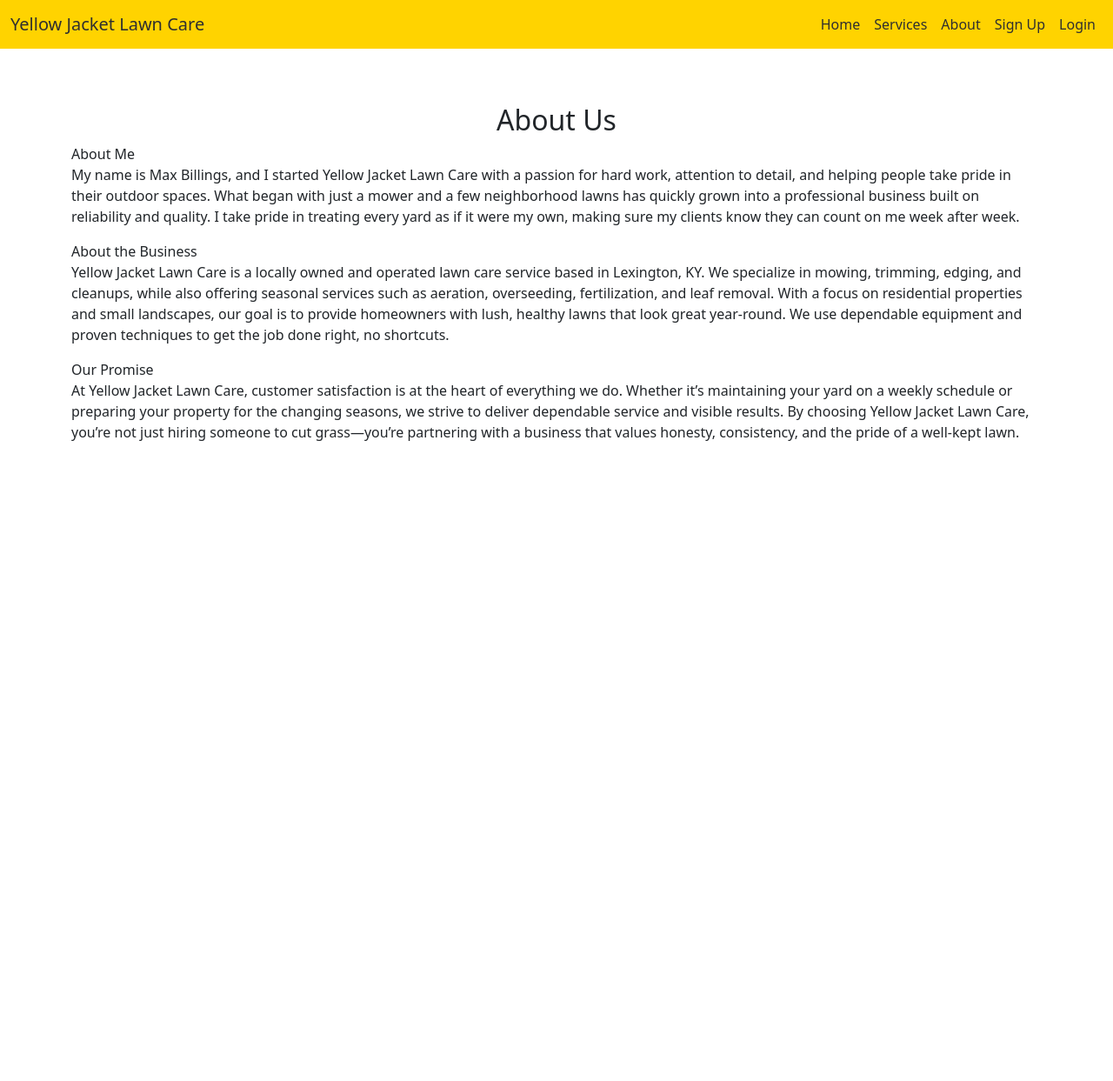
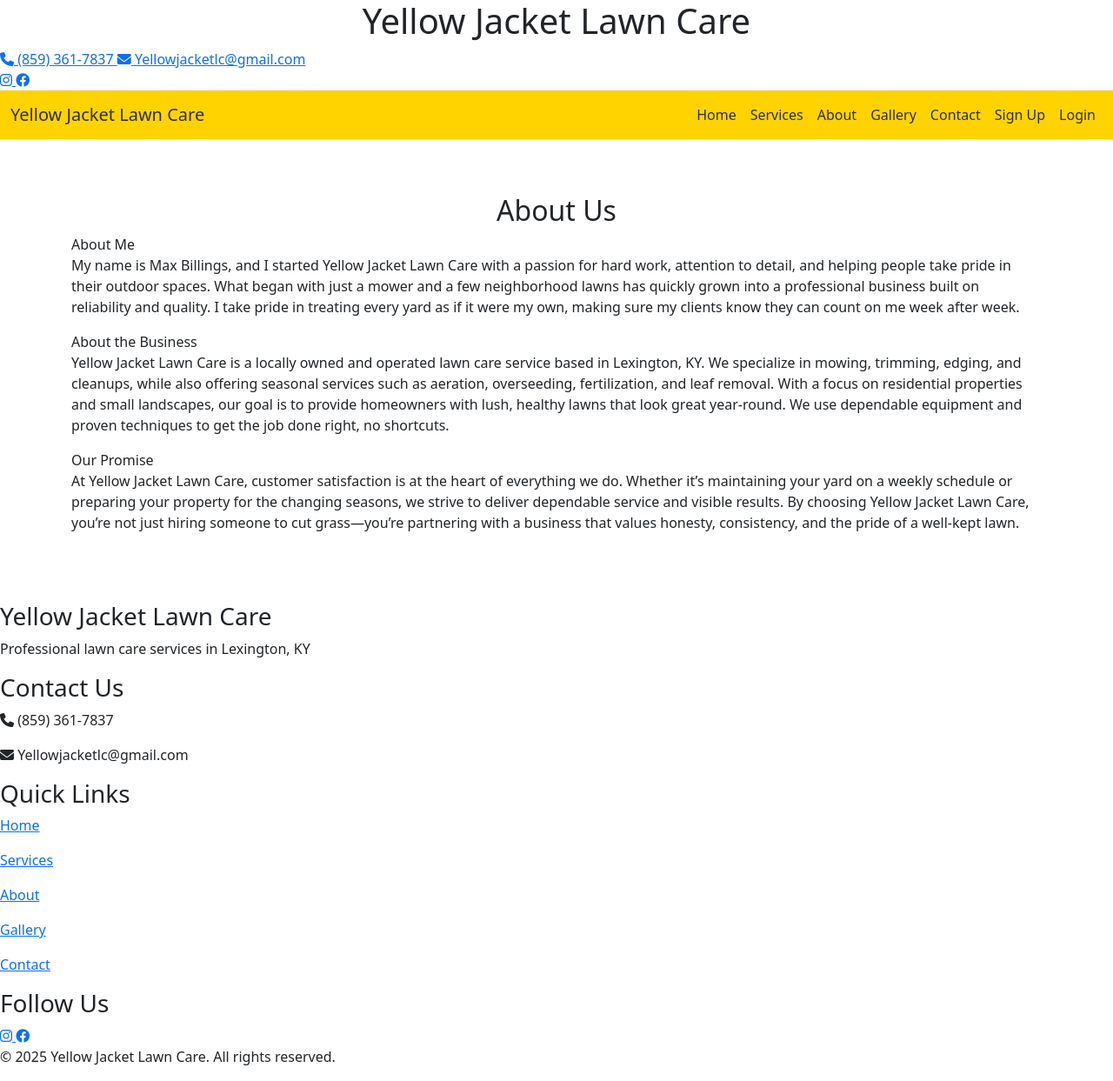
Before and after one commit to Ben-Meredith/lawn, a Flask app: page /about in a window 1280 px wide. Shown: the whole page at 87% size. Before the commit the page ends 507 px from the top, so only its background shows below. Run offline with Flask 3, Linux system fonts and the light colour scheme.

Commit message:
Update base.html

```diff
--- a/templates/base.html
+++ b/templates/base.html
@@ -5,13 +5,43 @@
     <meta name="viewport" content="width=device-width, initial-scale=1.0">
     <title>{% block title %}Yellow Jacket Lawn Care{% endblock %}</title>
     <link rel="stylesheet" href="{{ url_for('static', filename='style.css') }}">
-    <!-- Optional: Bootstrap CDN for styling -->
     <link href="https://cdn.jsdelivr.net/npm/bootstrap@5.3.2/dist/css/bootstrap.min.css" rel="stylesheet">
+    <!-- Font Awesome for icons -->
+    <link rel="stylesheet" href="https://cdnjs.cloudflare.com/ajax/libs/font-awesome/6.4.0/css/all.min.css">
     {% block extra_head %}{% endblock %}
 </head>
 <body>
+    <!-- Top Header with Logo, Contact Info, and Socials -->
+    <div class="top-header">
+        <div class="header-logo">
+            <!-- Add your logo here -->
+            <!-- <img src="{{ url_for('static', filename='images/logo.png') }}" alt="Yellow Jacket Lawn Care Logo"> -->
+            <h1>Yellow Jacket Lawn Care</h1>
+        </div>
+
+        <div class="header-contact">
+            <a href="tel:+18593617837">
+                <i class="fas fa-phone"></i> (859) 361-7837
+            </a>
+            <a href="mailto:Yellowjacketlc@gmail.com">
+                <i class="fas fa-envelope"></i> Yellowjacketlc@gmail.com
+            </a>
+        </div>
+
+        <div class="header-socials">
+            <a href="https://www.instagram.com/yellowjacketlc/" target="_blank" aria-label="Instagram">
+                <i class="fab fa-instagram"></i>
+            </a>
+            <a href="https://www.facebook.com/profile.php?id=61571101219473" target="_blank" aria-label="Facebook">
+                <i class="fab fa-facebook"></i>
+            </a>
+            <!-- Add more social links as needed -->
+        </div>
+    </div>
+
+    <!-- Navigation Bar -->
     <nav class="navbar navbar-expand-lg navbar-dark">
-        <div class="container-fluid" style="background-color: var(--primary-color) !important;">
+        <div class="container-fluid">
             <a class="navbar-brand" href="{{ url_for('index') }}">Yellow Jacket Lawn Care</a>
             <button class="navbar-toggler" type="button" data-bs-toggle="collapse" data-bs-target="#navbarNav">
                 <span class="custom-toggler">
@@ -25,6 +55,8 @@
                     <li class="nav-item"><a class="nav-link" href="{{ url_for('index') }}">Home</a></li>
                     <li class="nav-item"><a class="nav-link" href="{{ url_for('pricing') }}">Services</a></li>
                     <li class="nav-item"><a class="nav-link" href="{{ url_for('about') }}">About</a></li>
+                    <li class="nav-item"><a class="nav-link" href="{{ url_for('gallery') }}">Gallery</a></li>
+                    <li class="nav-item"><a class="nav-link" href="{{ url_for('contact') }}">Contact</a></li>
                     {% if session.get('user_id') %}
                         <li class="nav-item"><a class="nav-link" href="{{ url_for('reservations') }}">Book a Quote</a></li>
                         <li class="nav-item"><a class="nav-link" href="{{ url_for('dashboard') }}">Dashboard</a></li>
@@ -40,10 +72,53 @@
             </div>
         </div>
     </nav>
-    <div class="container my-5">
+
+    <!-- Main Content -->
+    <div class="{% block container_class %}container my-5{% endblock %}">
         {% block content %}{% endblock %}
     </div>
-    <!-- Optional Bootstrap JS -->
+
+    <!-- Footer -->
+    <footer>
+        <div class="footer-content">
+            <div class="footer-section">
+                <h3>Yellow Jacket Lawn Care</h3>
+                <p>Professional lawn care services in Lexington, KY</p>
+            </div>
+
+            <div class="footer-section">
+                <h3>Contact Us</h3>
+                <p><i class="fas fa-phone"></i> (859) 361-7837</p>
+                <p><i class="fas fa-envelope"></i> Yellowjacketlc@gmail.com</p>
+            </div>
+
+            <div class="footer-section">
+                <h3>Quick Links</h3>
+                <p><a href="{{ url_for('index') }}">Home</a></p>
+                <p><a href="{{ url_for('pricing') }}">Services</a></p>
+                <p><a href="{{ url_for('about') }}">About</a></p>
+                <p><a href="{{ url_for('gallery') }}">Gallery</a></p>
+                <p><a href="{{ url_for('contact') }}">Contact</a></p>
+            </div>
+
+            <div class="footer-section">
+                <h3>Follow Us</h3>
+                <div class="header-socials">
+                    <a href="https://www.instagram.com/yellowjacketlc/" target="_blank">
+                        <i class="fab fa-instagram"></i>
+                    </a>
+                    <a href="https://www.facebook.com/profile.php?id=61571101219473" target="_blank">
+                        <i class="fab fa-facebook"></i>
+                    </a>
+                </div>
+            </div>
+        </div>
+
+        <div class="footer-bottom">
+            <p>&copy; 2025 Yellow Jacket Lawn Care. All rights reserved.</p>
+        </div>
+    </footer>
+
     <script src="https://cdn.jsdelivr.net/npm/bootstrap@5.3.2/dist/js/bootstrap.bundle.min.js"></script>
     {% block extra_scripts %}{% endblock %}
 </body>
```
